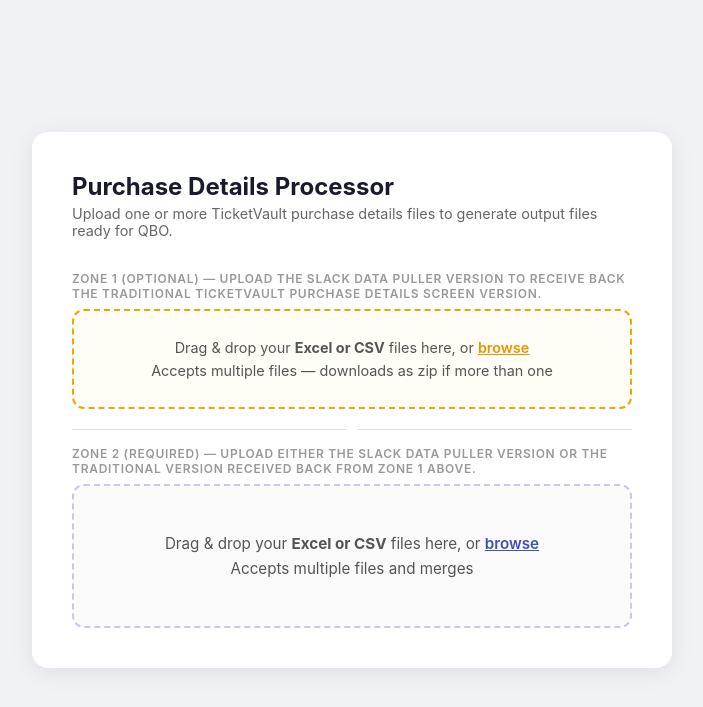
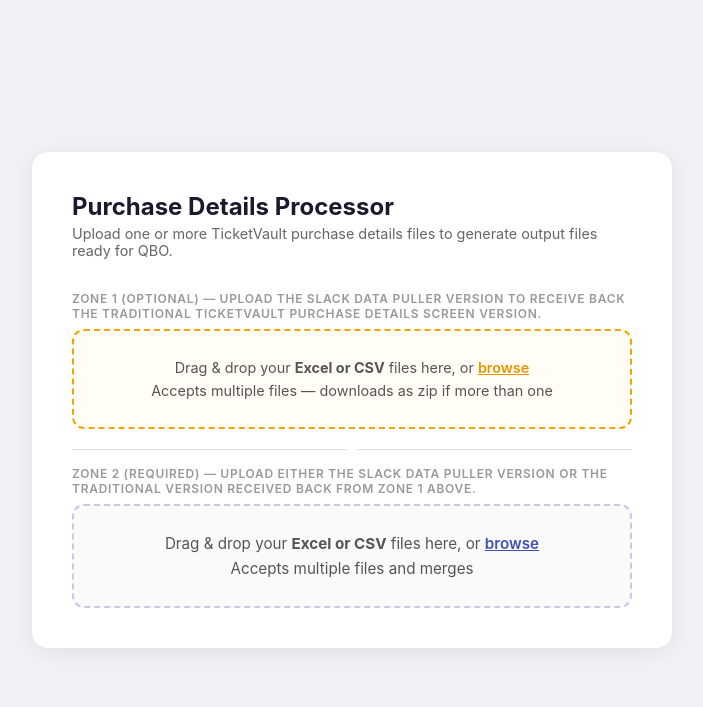
Before and after one commit to ysaccounting/Purchase-Details-Uploads, a Flask app: page / in a window 1280 px wide. Shown: the top 707 px of the page, without its empty margins (288-991 px from the left). Run offline with Flask 3, Linux system fonts and the light colour scheme.

Commit message:
Update index.html

```diff
--- a/templates/index.html
+++ b/templates/index.html
@@ -45,7 +45,7 @@
     #drop-zone {
       border: 2px dashed #c5cae9;
       border-radius: 12px;
-      padding: 48px 24px;
+      padding: 28px 24px;
       text-align: center;
       cursor: pointer;
       transition: border-color 0.2s, background 0.2s;
```
